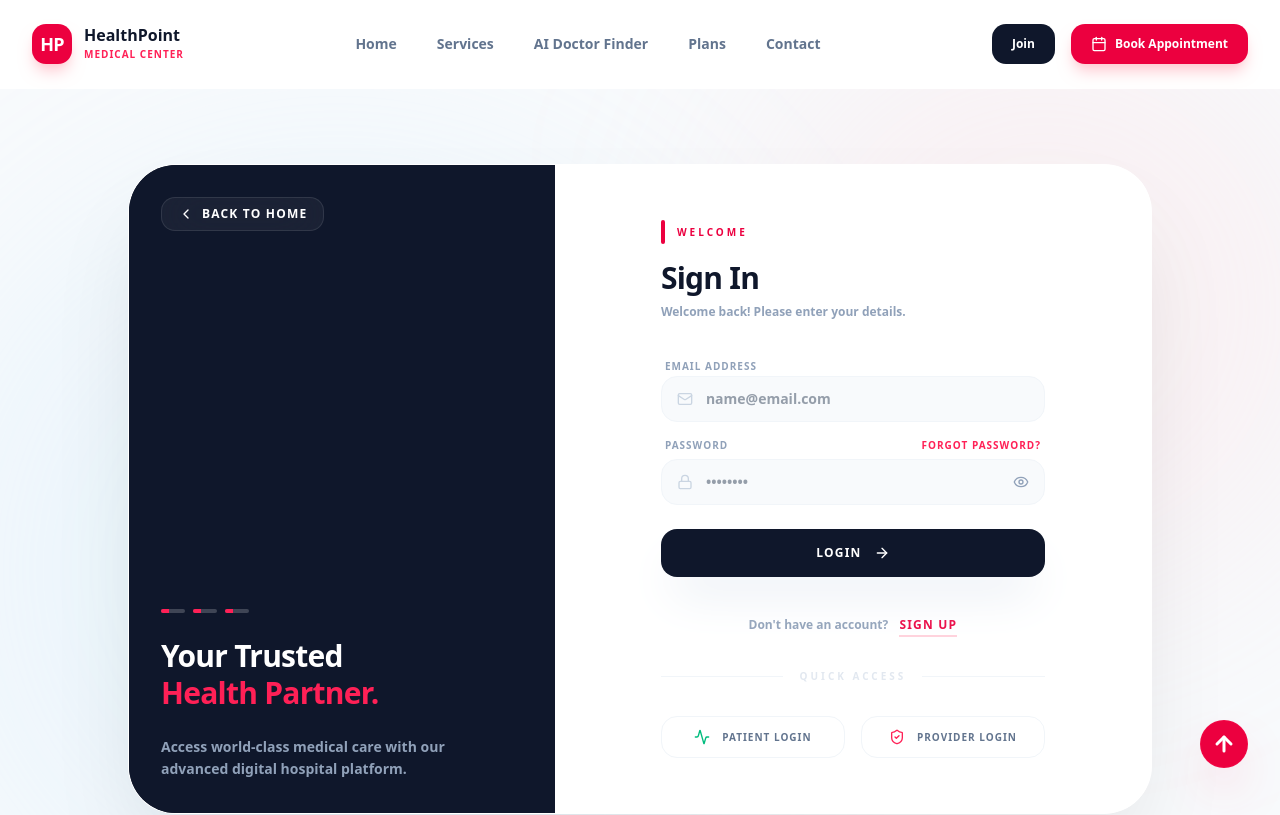
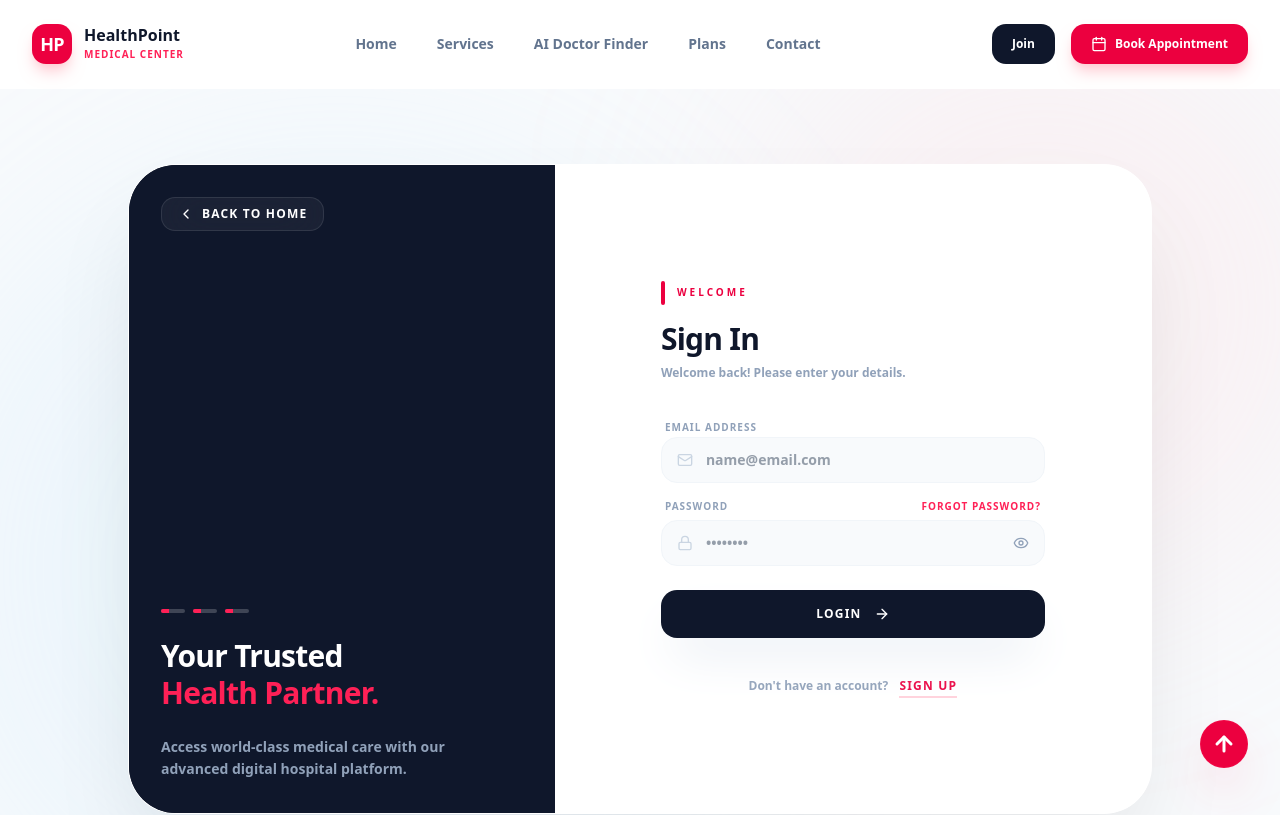
Before and after one commit to aastha0077/HealthPoint, a React (Vite) app in the folder frontend/: page /auth in a window 1280 px wide. Shown: the top 815 px of the page. Built offline with nearby package versions, Linux system fonts and the light colour scheme.

Commit message:
Remove label

```diff
--- a/frontend/src/pages/AuthPage.tsx
+++ b/frontend/src/pages/AuthPage.tsx
@@ -1,6 +1,6 @@
 import { useState } from "react";
 import { useNavigate, Link } from "react-router";
-import { User, Mail, Lock, Eye, EyeOff, ArrowRight, ChevronLeft, Activity, ShieldCheck } from "lucide-react";
+import { User, Mail, Lock, Eye, EyeOff, ArrowRight, ChevronLeft } from "lucide-react";
 import { useAuth } from "@/contexts/AuthProvider";
 import { useToast } from "@/components/ui/toast-provider";
 import { motion, AnimatePresence } from "framer-motion";
@@ -238,23 +238,6 @@ export function AuthPage() {
                                 </div>
                             </motion.form>
                         </AnimatePresence>
-
-                        <div className="my-8 flex items-center gap-4">
-                            <div className="h-px bg-slate-100 flex-1" />
-                            <span className="text-[10px] font-black uppercase tracking-[0.3em] text-slate-200">Quick Access</span>
-                            <div className="h-px bg-slate-100 flex-1" />
-                        </div>
-
-                        <div className="grid grid-cols-2 gap-4">
-                            <button className="flex items-center justify-center gap-3 py-3 rounded-2xl border border-slate-100 font-black text-[10px] uppercase tracking-widest text-slate-500 hover:bg-slate-50 hover:text-slate-900 transition-all group">
-                                <Activity className="w-4 h-4 text-emerald-500" />
-                                Patient Login
-                            </button>
-                            <button className="flex items-center justify-center gap-3 py-3 rounded-2xl border border-slate-100 font-black text-[10px] uppercase tracking-widest text-slate-500 hover:bg-slate-50 hover:text-slate-900 transition-all group">
-                                <ShieldCheck className="w-4 h-4 text-rose-500" />
-                                Provider Login
-                            </button>
-                        </div>
                     </div>
                 </div>
             </motion.div>
```
